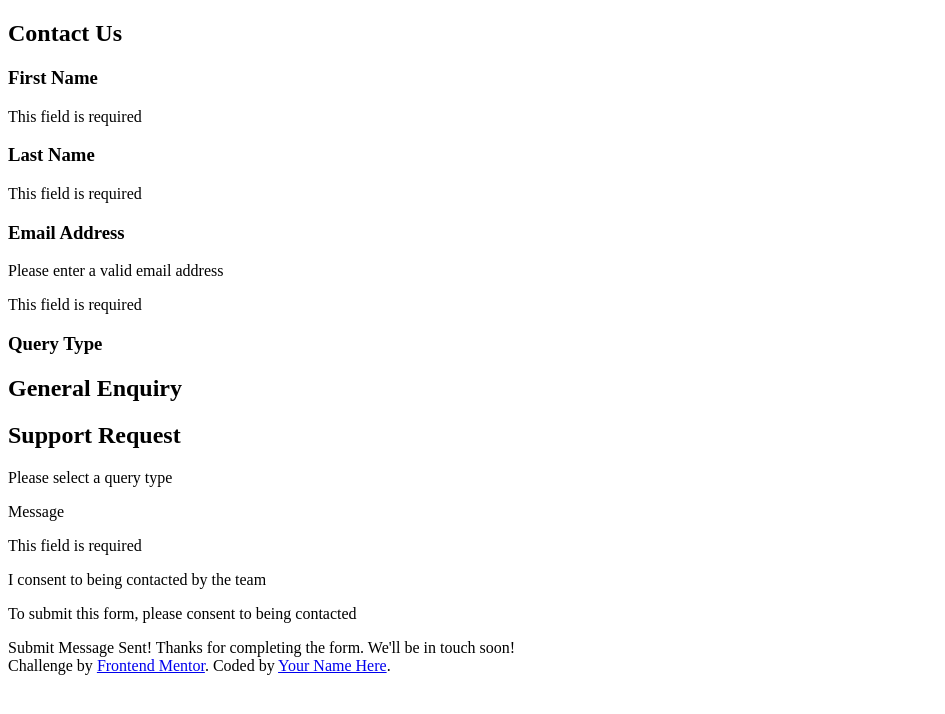
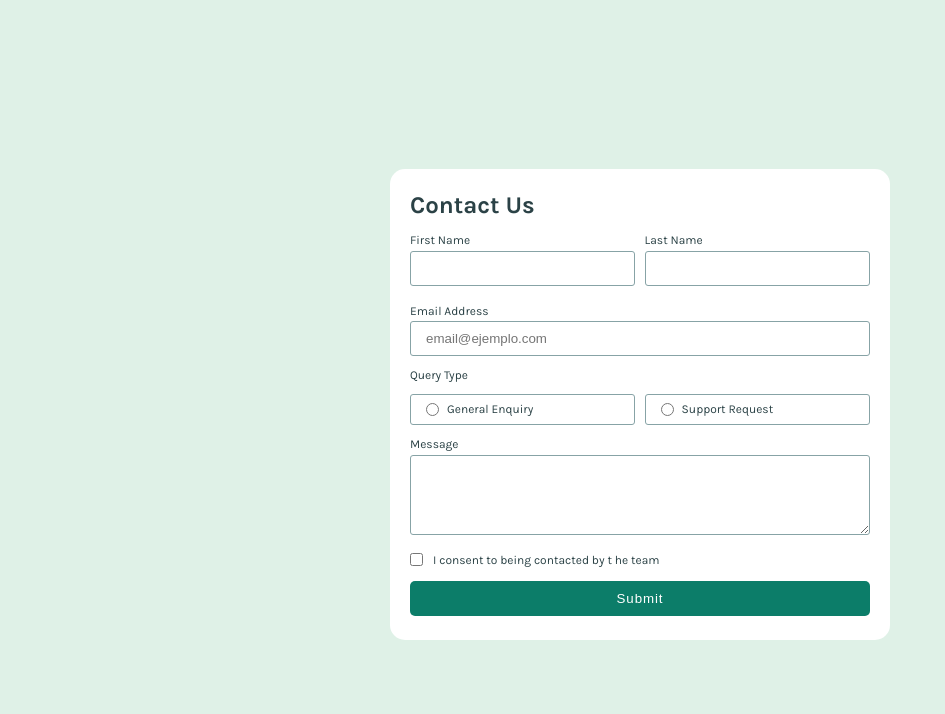
Before and after one commit to Rafael15gv/contact-form-main, a plain HTML site: page index.html in a window 1280 px wide. Shown: the whole page, without its empty margins (0-945 px from the left). Drawn offline with Linux system fonts and the light colour scheme.

Commit message:
Se modifica todo el HTML y se deja obtimizado, tambien se realiza el CSS necesario para visualiar la imagen requerida para escritorio pero debe depurarce y ordenarce.

```diff
--- a/index.html
+++ b/index.html
@@ -1,52 +1,73 @@
 <!DOCTYPE html>
 <html lang="en">
   <head>
-  <meta charset="UTF-8">
-  <meta name="viewport" content="width=device-width, initial-scale=1.0"> <!-- displays site properly based on user's device -->
+    <meta charset="UTF-8" />
+    <meta name="viewport" content="width=device-width, initial-scale=1.0" />
+    <!-- displays site properly based on user's device -->
     <title>Frontend Mentor | Contact form</title>
-
-  <link rel="icon" type="image/png" sizes="32x32" href="./assets/images/favicon-32x32.png">
-
-
-  <!-- <style>
-    .attribution { font-size: 11px; text-align: center; }
-    .attribution a { color: hsl(228, 45%, 44%); }
-  </style> -->
+    <link rel="stylesheet" href="style.css" />
+    <link rel="icon" type="image/png" sizes="32x32" href="./assets/images/favicon-32x32.png"/>
   </head>
 
   <body>
+    <main class="container">
+      <h2>Contact Us</h2>
+      <form action="">
+        <section class="flex" id="name">
+          <div class="two-box">
+            <p><label for="">First Name</label></p>
+            <input type="text" name="fname" id="fname" class="one-box" required>
+            <p class="error">This field is required</p>
+          </div>
 
-  <h2>Contact Us</h2>
+          <div class="two-box">
+            <p><label for="">Last Name</label></p>
+            <input type="text" name="lname" id="lname" class="one-box" required>
+            <p class="error">This field is required</p>
+          </div>
+        </section>
 
-  <h3>First Name</h3>
-  <p>This field is required</p>
+        <section id="email-user">
+          <label for="email">Email Address</label>
+          <input type="email" name="email" id="email" class="one-box" placeholder="email@ejemplo.com">
+          <p class="error">Please enter a valid email address</p>
+        </section>
 
-  <h3>Last Name</h3>
-  <p>This field is required</p>
+          <p><label for="">Query Type</label></p>
+        <section class="flex one-box" id="query">
 
-  <h3>Email Address</h3>
-  Please enter a valid email address
-  <p>This field is required</p>
+          <div class="two-box input-box">
+            <input type="radio" name="query-check" id="General-Enquiry" />
+            <label for="General-Enquiry">General Enquiry</label>
+          </div>
 
-  <h3>Query Type</h3>
-  <h2>General Enquiry</h2>
-  <h2>Support Request</h2>
-  <p>Please select a query type</p>
+          <div class="two-box input-box" >
+            <input type="radio" name="query-check" id="Support-Request" />
+            <label for="Support-Request">Support Request</label>
+          </div>
 
-  Message
-  <p>This field is required</p>
+        </section>
+        <p class="error">Please select a query type</p>
 
-  I consent to being contacted by the team
-  <p>To submit this form, please consent to being contacted</p>
+        <section id="mensaje">
+          <p><label for="Message-client">Message</label></p>
+          <textarea name="Message-client" id="Message-client" class="one-box"></textarea>
+          <p class="error">This field is required</p>
+        </section>
 
-  Submit
+        <section class="flex" id="consent-client">
+          <input type="checkbox" name="consent" id="consent">
+          <p>I consent to being contacted by t he team</p>
+        </section>
+        <p class="error">To submit this form, please consent to being contacted</p>
 
-  Message Sent!
-  Thanks for completing the form. We'll be in touch soon!
-
-  <div class="attribution">
-    Challenge by <a href="https://www.frontendmentor.io?ref=challenge">Frontend Mentor</a>.
-    Coded by <a href="#">Your Name Here</a>.
+        <div class="flex">
+          <button type="submit">Submit</button>
         </div>
+        <!-- <output name="" for=""
+          >Message Sent! Thanks for completing the form. We'll be in touch
+          soon!</output> -->
+      </form>
+    </main>
   </body>
 </html>
--- /dev/null
+++ b/style.css
@@ -0,0 +1,147 @@
+/* ================================ */
+/*          Global Style            */
+/* ================================ */
+
+:root {
+  /* Color */
+  --green-lighter-color: hsl(148, 38%, 91%);
+  --green-medium-color:  hsl(169, 82%, 27%);
+  --red-color: hsl(0, 66%, 54%);
+  --gray-medium-color: hsl(186, 15%, 59%);
+  --gray-darker-color: hsl(187, 24%, 22%);
+  --white-color: hsl(0, 0%, 100%);
+}
+
+@font-face {
+  font-family: "Karla";
+  src: url("assets/fonts/Karla-VariableFont_wght.ttf");
+}
+
+@font-face {
+  font-family: "Karla-italic";
+  src: url("assets/fonts/Karla-Italic-VariableFont_wght.ttf");
+}
+
+/* ================================ */
+/*          Reset & Global          */
+/* ================================ */
+
+*{
+  padding: 0px;
+  /* margin: 0px; */
+  box-sizing: border-box;
+  margin: 2px 0px ;
+}
+
+body {
+  display: flex;
+  justify-content: center;
+  align-items: center;
+  width: 100vw;
+  height: 100vh;
+  background-color: var(--green-lighter-color);
+  font-family: "karla", sans-serif;
+  color: var(--gray-darker-color);
+  font-weight: 900px;
+}
+
+/* ================================ */
+/*       General Style              */
+/* ================================ */
+
+main {
+  background-color: var(--white-color);
+  border-radius: 15px;
+  width: 500px;
+  height: auto;
+  padding: 20px;
+
+}
+
+section {
+  margin-top: 10px;
+  margin-bottom: 10px;
+}
+
+p, label{
+  font-size: 0.75rem;
+}
+
+/* ================================ */
+/*          Input Boxes             */
+/* ================================ */
+
+  #Message-client {
+    height: 80px;
+    padding-top: 6px;
+  }
+
+  input, textarea, .input-box{
+    border: 1px solid var(--gray-medium-color);
+    border-radius: 3px;
+    padding-left: 15px;
+  }
+
+  .flex {
+    display: flex;
+    justify-content: space-between;
+  }
+
+  .one-box {
+    width: 100%;
+    height: 35px;
+  }
+
+  .two-box {
+    width: 49%;
+  }
+
+
+
+  /* ************************************* */
+
+
+/* ================================ */
+/*       puntual Style              */
+/* ================================ */
+ .input-box {
+  display: flex;
+  align-items: center;
+  padding-left: 15px;
+ }
+
+ input[type="radio"] {
+  margin-right: 8px;
+ }
+
+
+.error {
+  color: red;
+  display: none;
+}
+
+
+#consent-client {
+  justify-content: start;
+  align-items: center;
+}
+
+input[type="checkbox"] {
+  margin-right: 10px;
+}
+
+div.flex {
+  /* background-color: red; */
+  justify-content: center;
+}
+
+
+button {
+  background-color: var(--green-medium-color);
+  color: var(--white-color);
+  width: 100%;
+  height: 35px;
+  border-radius: 5px;
+  border: none;
+  letter-spacing: 0.9px;
+}
```
Lines whose indentation alone changed are shown as unchanged.
